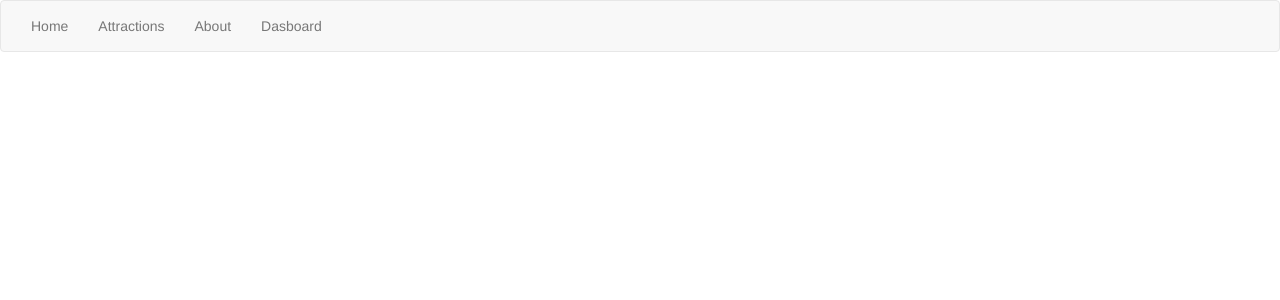
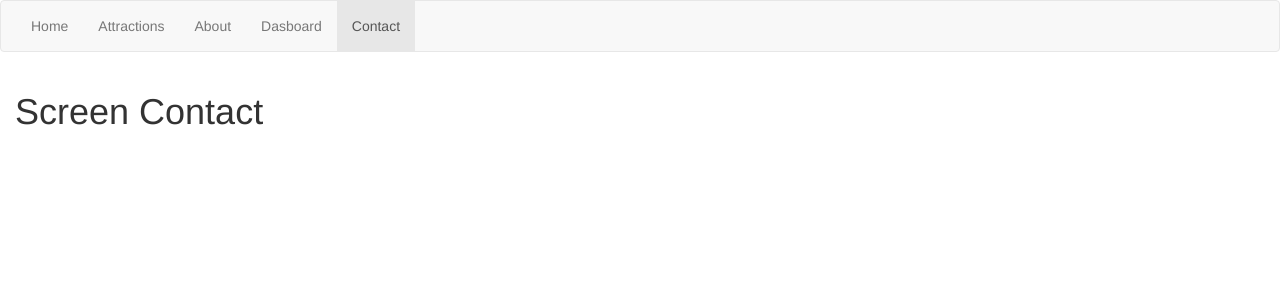
Before and after one commit to lucasaugustodeveloper/serie-tv, a React (Create React App) app: page /contact in a window 1280 px wide. Shown: the top 300 px of the page. Built offline with nearby package versions, Linux system fonts and the light colour scheme.

Commit message:
adicionado página de contato #5

```diff
--- a/src/App/App.js
+++ b/src/App/App.js
@@ -10,6 +10,7 @@ const Home = lazy(() => import('../pages/home/Home'));
 const About = lazy(() => import('../pages/about/About'));
 const Dashboard = lazy(() => import('../pages/dashboard/Dashboard'));
 const Attractions = lazy(() => import('../components/Attractions/Attractions'));
+const Contact = lazy(() => import('../pages/contact'));
 
 const App = () => (
   <div className="container-fluid">
@@ -24,6 +25,7 @@ const App = () => (
           <Route path="/attractions" component={ Attractions } />
           <Route path="/about" component={ About } />
           <Route path="/dashboard" component={ Dashboard } />
+          <Route path='/contact' component={ Contact } />
         </Switch>
       </Suspense>
     </Router>
--- a/src/components/Menu/Menu.js
+++ b/src/components/Menu/Menu.js
@@ -6,6 +6,7 @@ const links = [
     { name: 'Attractions', path: '/attractions' },
     { name: 'About', path: '/about' },
     { name: 'Dasboard', path: '/dashboard' },
+    { name: 'Contact', path: '/contact' },
 ]
 
 const getPathName = (pathname, verify) => {
--- /dev/null
+++ b/src/pages/contact/index.js
@@ -0,0 +1,9 @@
+import React from 'react'
+
+const Contact = props => (
+  <div>
+    <h1>Screen Contact</h1>
+  </div>
+)
+
+export default Contact
```
